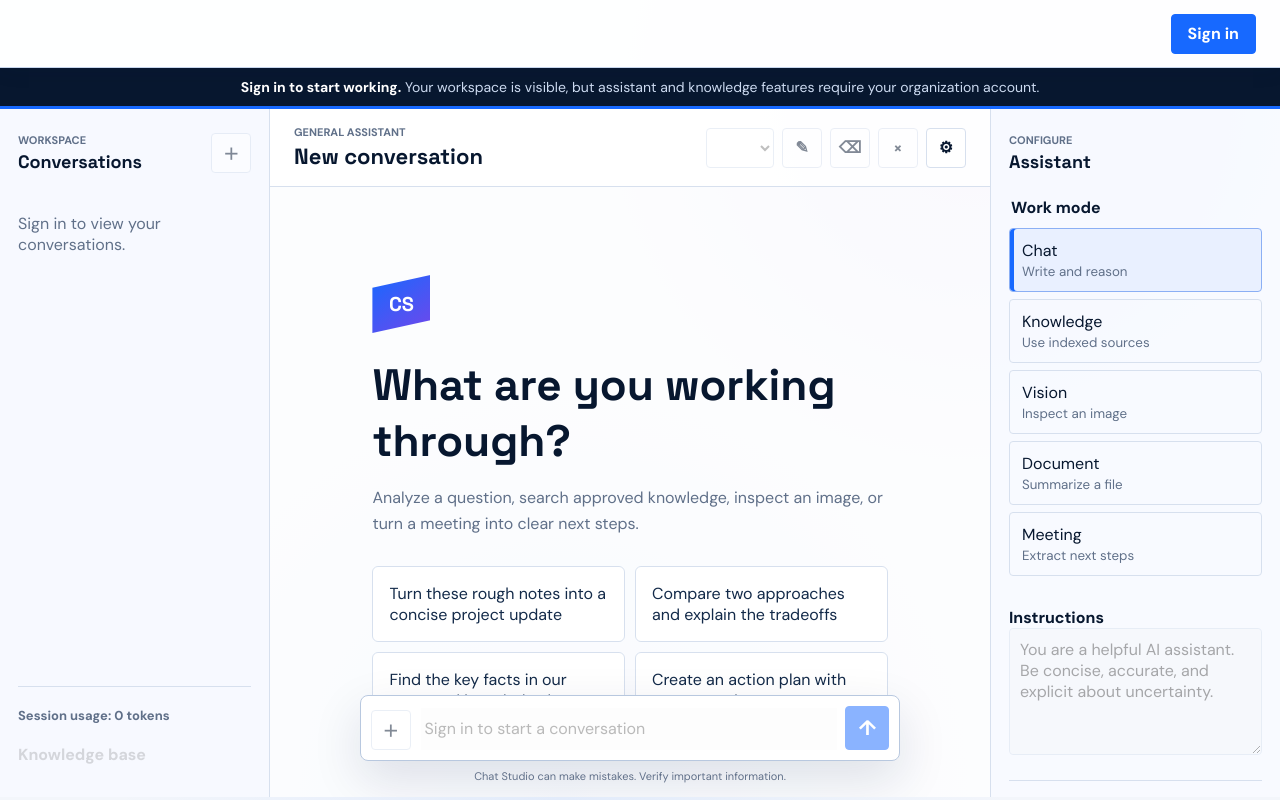
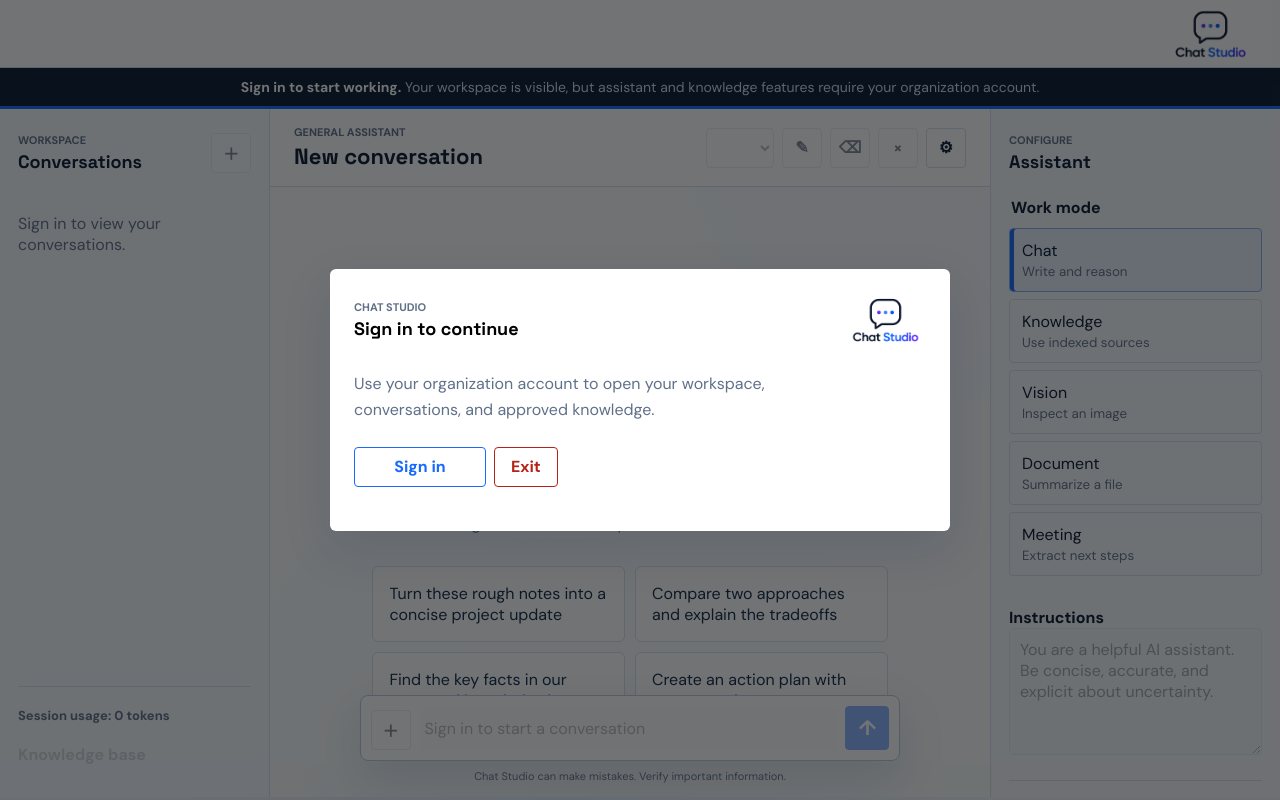
Before and after one commit to 19fn/chatstudio-demo, a website with bundled scripts: page public/index.html in a window 1280 px wide. Both pictures are taken after a click on the button "Open settings". Built offline with nearby package versions, Linux system fonts and the light colour scheme; files whose address does not match are found by name.

```diff
--- a/public/css/studio.css
+++ b/public/css/studio.css
@@ -55,8 +55,8 @@
 .account-menu-icon::before, .account-menu-icon::after { content: ''; position: absolute; left: 0; }
 .account-menu-icon::before { top: -7px; }
 .account-menu-icon::after { top: 7px; }
-.account-menu-toggle:hover .account-menu-logo, .account-menu-toggle:focus-visible .account-menu-logo { opacity: 0; }
-.account-menu-toggle:hover .account-menu-icon, .account-menu-toggle:focus-visible .account-menu-icon { opacity: 1; }
+.account-menu-toggle:not(.sign-in-toggle):hover .account-menu-logo, .account-menu-toggle:not(.sign-in-toggle):focus-visible .account-menu-logo { opacity: 0; }
+.account-menu-toggle:not(.sign-in-toggle):hover .account-menu-icon, .account-menu-toggle:not(.sign-in-toggle):focus-visible .account-menu-icon { opacity: 1; }
 .account-menu-items { position: absolute; top: calc(100% + 8px); right: 0; z-index: 13; display: grid; width: 190px; padding: 6px; border: 1px solid var(--line); border-radius: 6px; background: var(--surface); box-shadow: var(--shadow); }
 .account-menu-items button { min-height: 38px; border: 0; border-radius: 4px; background: transparent; color: var(--ink); padding: 0 10px; text-align: left; font-weight: 700; }
 .account-menu-items button:hover, .account-menu-items button:focus-visible { background: var(--accent-soft); }
@@ -142,6 +142,13 @@
 
 dialog { width: min(620px, calc(100% - 32px)); border: 0; border-radius: 6px; padding: 24px; box-shadow: var(--shadow); }
 dialog::backdrop { background: rgba(12, 14, 16, 0.58); }
+.sign-in-dialog-logo { width: 82px; height: 54px; object-fit: contain; }
+.sign-in-dialog-copy { max-width: 460px; margin: 24px 0; color: var(--muted); line-height: 1.6; }
+#sign-in-dialog-button { min-width: 132px; }
+.button-accent { border-color: var(--accent); color: var(--accent); }
+.button-accent:hover { border-color: var(--accent); background: var(--accent); color: white; }
+.button-danger { border-color: var(--danger); color: var(--danger); }
+.button-danger:hover { border-color: var(--danger); background: var(--danger); color: white; }
 .knowledge-actions { display: flex; gap: 8px; margin: 20px 0; }
 .file-list { padding: 0; list-style: none; }
 .file-list li { display: flex; justify-content: space-between; gap: 12px; padding: 12px 0; border-top: 1px solid var(--line); }
--- a/public/index.html
+++ b/public/index.html
@@ -15,7 +15,9 @@
     <header class="app-header">
       <button class="icon-button mobile-only" id="navigation-toggle" type="button" aria-label="Open conversations" title="Open conversations">☰</button>
       <div class="account-actions">
-        <button class="button button-secondary" id="sign-in-button" type="button">Sign in</button>
+        <button class="account-menu-toggle sign-in-toggle" id="sign-in-button" type="button" aria-label="Sign in" title="Sign in">
+          <img src="/img/logo2.png" alt="" class="account-menu-logo">
+        </button>
         <div class="account-menu hidden" id="account-menu">
           <button class="account-menu-toggle" id="account-menu-toggle" type="button" aria-label="Open account menu" aria-expanded="false" aria-controls="account-menu-items" title="Account menu">
             <img src="/img/logo2.png" alt="" class="account-menu-logo">
@@ -188,6 +190,17 @@
         </section>
       </dialog>
     </main>
+    <dialog id="sign-in-dialog" aria-labelledby="sign-in-title">
+      <div class="dialog-heading">
+        <div><span class="eyebrow">Chat Studio</span><h2 id="sign-in-title">Sign in to continue</h2></div>
+        <img src="/img/logo2.png" alt="" class="sign-in-dialog-logo">
+      </div>
+      <p class="sign-in-dialog-copy">Use your organization account to open your workspace, conversations, and approved knowledge.</p>
+      <div class="knowledge-actions">
+        <button class="button button-secondary button-accent" id="sign-in-dialog-button" type="button">Sign in</button>
+        <button class="button button-secondary button-danger" id="sign-in-dialog-exit" type="button">Exit</button>
+      </div>
+    </dialog>
     <div id="toast" class="toast hidden" role="status" aria-live="polite"></div>
     <script src="/vendor/msal/msal-browser.min.js"></script>
     <script type="module" src="/js/studio.js"></script>
--- a/public/js/studio.js
+++ b/public/js/studio.js
@@ -32,6 +32,7 @@
   'provider-basic-panel', 'provider-models-panel', 'provider-active-model', 'provider-model-list',
   'provider-model-form', 'provider-model-editing', 'provider-model-id', 'provider-deployment',
   'provider-supports-temperature', 'provider-model-submit', 'provider-model-cancel',
+  'sign-in-dialog', 'sign-in-dialog-button', 'sign-in-dialog-exit',
 ].map((id) => [id, document.getElementById(id)]));
 
 const prompts = [
@@ -61,6 +62,10 @@
 function closeAccountMenu() {
   elements['account-menu-items'].classList.add('hidden');
   elements['account-menu-toggle'].setAttribute('aria-expanded', 'false');
+}
+
+function openSignInDialog() {
+  if (!state.account && !elements['sign-in-dialog'].open) elements['sign-in-dialog'].showModal();
 }
 
 async function loadUsage() {
@@ -711,6 +716,9 @@
   elements['refresh-files'].addEventListener('click', () => loadFiles().catch((error) => showToast(error.message)));
   elements['upload-button'].addEventListener('click', () => elements['file-input'].click());
   elements['sign-in-button'].addEventListener('click', async () => {
+    openSignInDialog();
+  });
+  elements['sign-in-dialog-button'].addEventListener('click', async () => {
     try {
       await signIn();
     } catch (error) {
@@ -719,12 +727,14 @@
       showToast(error.errorMessage || error.message || 'Sign-in failed.');
     }
   });
+  elements['sign-in-dialog-exit'].addEventListener('click', () => elements['sign-in-dialog'].close());
   elements['sign-out-button'].addEventListener('click', () => {
     closeAccountMenu();
     authClient?.logoutRedirect({ postLogoutRedirectUri: location.origin });
   });
   document.addEventListener('click', (event) => {
     if (!elements['account-menu'].contains(event.target)) closeAccountMenu();
+    if (!state.account && !elements['sign-in-dialog'].open && !event.target.closest('#sign-in-dialog')) openSignInDialog();
   });
 }
 
@@ -732,6 +742,7 @@
   bindEvents();
   await loadModels();
   await initializeAuth();
+  openSignInDialog();
   elements['upload-button'].disabled = !isAdmin();
   elements['refresh-files'].disabled = !state.account;
   elements['knowledge-role-note'].textContent = isAdmin()
```
Also changed, not shown: tests/unit/provider-settings-ui.test.js (+25 -0 lines), README.md.
